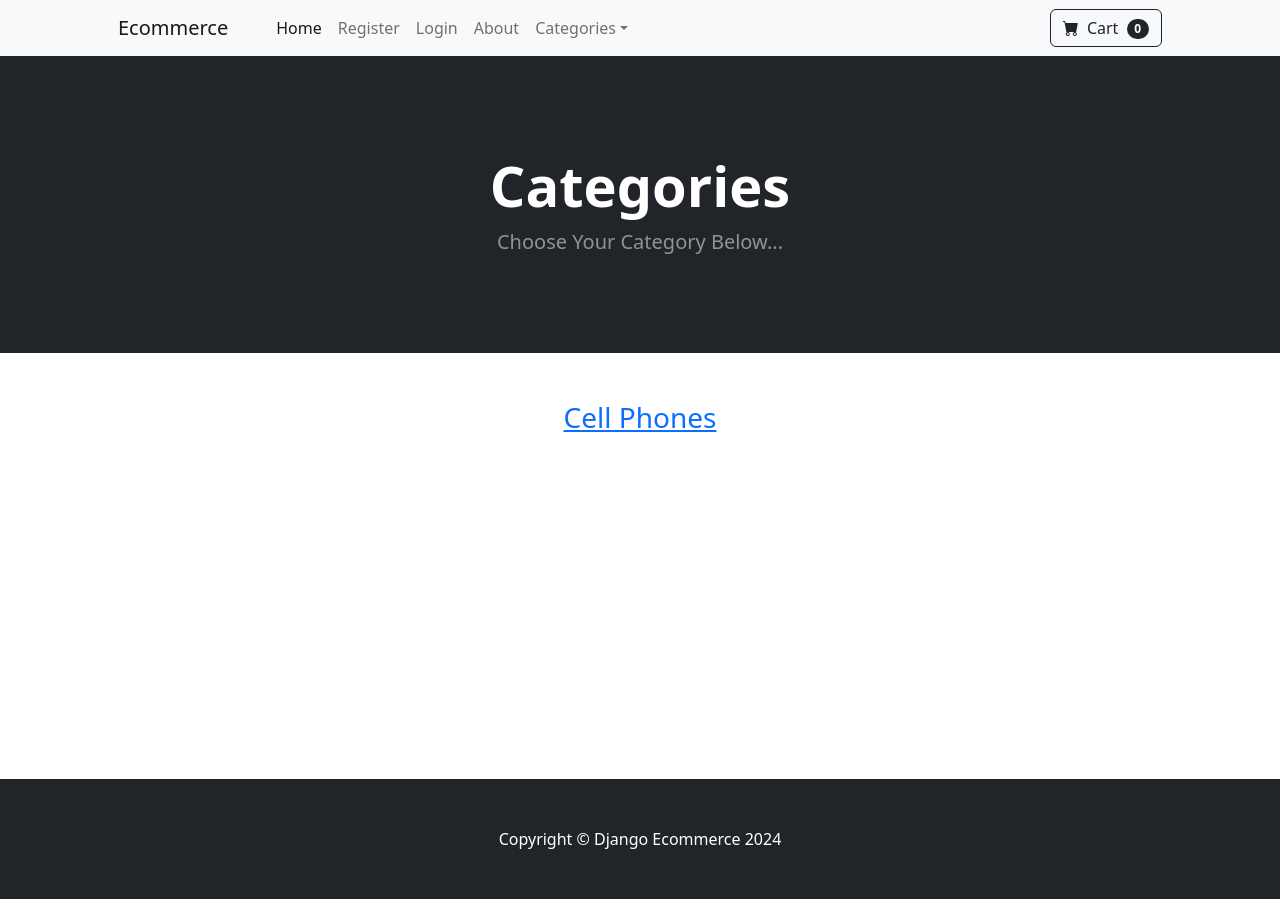
After one commit to duttaprodosh/Django-eCommerce, a Django app: page /category_summary/ in a window 1280 px wide. The commit adds this page. Run offline with Django 4.2, Linux system fonts and the light colour scheme; data comes from the database, SQL or seed files in the repository; some libraries are stand-ins or nearby versions.

Commit message:
Category-Product Listing

```diff
--- a/cart/templates/cart_summary.html
+++ b/cart/templates/cart_summary.html
@@ -70,7 +70,7 @@
             </div>
             <br/><br/>
         <a href="{% url 'home'%}" class="btn btn-secondary">Home</a>
-        <button type="button" data-index="{{product.id}}" class="btn btn-secondary update-cart">Update</button>
+        <button type="button" data-index="{{product.id}}" class="btn btn-primary update-cart">Update</button>
         <button type="button" data-index="{{product.id}}" class="btn btn-danger delete-product">Remove</button>
 
     </center>
--- /dev/null
+++ b/store/templates/category_summary.html
@@ -0,0 +1,31 @@
+<!DOCTYPE html>
+{% extends 'base.html' %}
+{% block content %}
+
+<!-- Header-->
+        <header class="bg-dark py-5">
+            <div class="container px-4 px-lg-5 my-5">
+                <div class="text-center text-white">
+                    <h1 class="display-4 fw-bolder">Categories</h1>
+                    <p class="lead fw-normal text-white-50 mb-0">Choose Your Category Below...</p>
+                </div>
+            </div>
+        </header>
+
+        <div class="container">
+        	<div class="row">
+        		<center>
+        			<div class="col-8">
+        				<br/><br/>
+
+                        {% for category in categories %}
+<h3><a href="{% url 'category' category %}">{{ category }}</a></h3>
+
+                        {% endfor %}
+<br/><br/><br/><br/><br/><br/><br/><br/><br/><br/><br/><br/><br/><br/>
+        			</div>
+        		</center>
+        	</div>
+        </div>
+
+{% endblock %}
--- a/store/templates/navbar.html
+++ b/store/templates/navbar.html
@@ -19,7 +19,7 @@
                         <li class="nav-item dropdown">
                             <a class="nav-link dropdown-toggle" id="navbarDropdown" href="#" role="button" data-bs-toggle="dropdown" aria-expanded="false">Categories</a>
                             <ul class="dropdown-menu" aria-labelledby="navbarDropdown">
-                                <li><a class="dropdown-item" href="{% url 'home' %}">All Products</a></li>
+                                <li><a class="dropdown-item" href="{% url 'category_summary' %}">All Products</a></li>
                                 <li><hr class="dropdown-divider" /></li>
                                 <li><a class="dropdown-item" href="{% url 'category' 'programming-books'%}">Programming Books</a></li>
                                 <li><a class="dropdown-item" href="{% url 'category' 'marketing-books'%}">Marketing Books</a></li>
--- a/store/urls.py
+++ b/store/urls.py
@@ -11,6 +11,6 @@ urlpatterns = [
 #    path('update_info/', views.update_info, name='update_info'),
     path('product/<int:pk>', views.product, name='product'),
     path('category/<str:foo>', views.category, name='category'),
-#    path('category_summary/', views.category_summary, name='category_summary'),
+    path('category_summary/', views.category_summary, name='category_summary'),
 #    path('search/', views.search, name='search'),
 ]
--- a/store/views.py
+++ b/store/views.py
@@ -61,14 +61,18 @@ def product(request,pk):
 	return render(request, 'product.html', {'product':product})
 
 def category(request, foo):
-	# Replace Hyphens with Spaces
-	foo = foo.replace('-', ' ')
-	# Grab the category from the url
-	try:
-		# Look Up The Category
-		category = Category.objects.get(name=foo)
-		products = Product.objects.filter(category=category)
-		return render(request, 'category.html', {'products':products, 'category':category})
-	except:
-		messages.success(request, ("That Category Doesn't Exist..."))
-		return redirect('home')
+    # Replace Hyphens with Spaces
+    foo = foo.replace('-', ' ')
+    # Grab the category from the url
+    try:
+    # Look Up The Category
+        category = Category.objects.get(name=foo)
+        products = Product.objects.filter(category=category)
+        return render(request, 'category.html', {'products':products, 'category':category})
+    except:
+        messages.success(request, ("That Category Doesn't Exist..."))
+        return redirect('home')
+
+def category_summary(request):
+    categories = Category.objects.all()
+    return render(request, 'category_summary.html', {"categories":categories})
```
